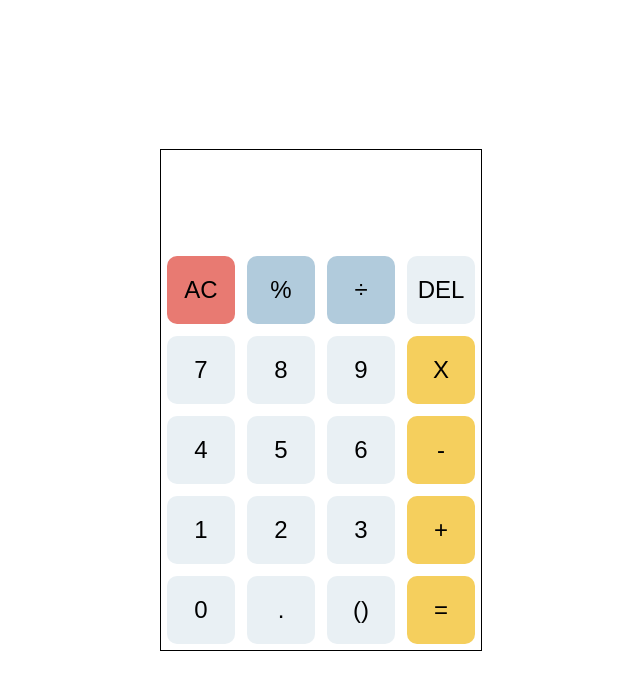
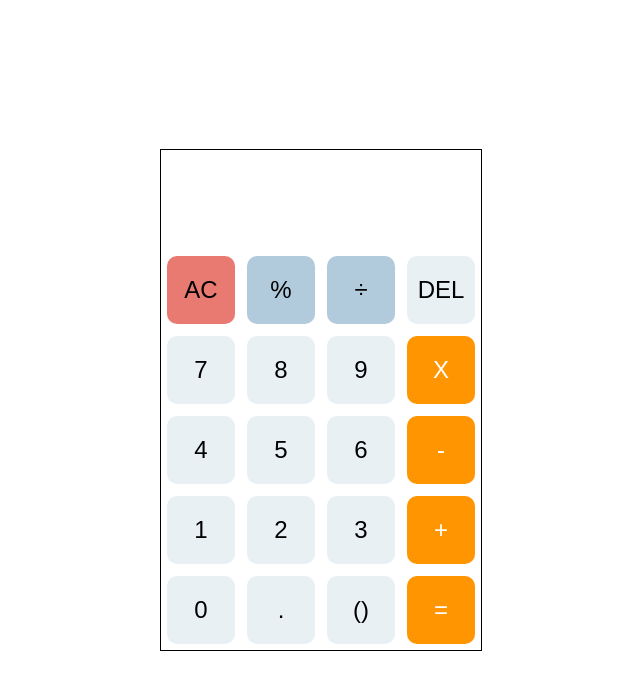
Before and after one commit to D4vc-198/Calculadora, a React (Create React App) app: page / in a window 1280 px wide. Shown: the top 690 px of the page, without its empty margins (319-959 px from the left). Built offline with nearby package versions, Linux system fonts and the light colour scheme.

Commit message:
buttons operations colors changed

```diff
--- a/src/styles/CustomButton.css
+++ b/src/styles/CustomButton.css
@@ -1,6 +1,6 @@
 :root {
     --Bg-btn-number: #E9F0F4;
-    --Bg-btn-operation-basic: #F5CF5D;
+    --Bg-btn-operation-basic: #FF9500;
     --Bg-btn-operation-advanced: #B1CBDC;
     --Bg-btn-action: #E87A72;
 }
@@ -31,6 +31,7 @@
 }
 
 .btn-operation-basic {
+    color: #FFF;
     background-color: var(--Bg-btn-operation-basic);
 }
 
```
